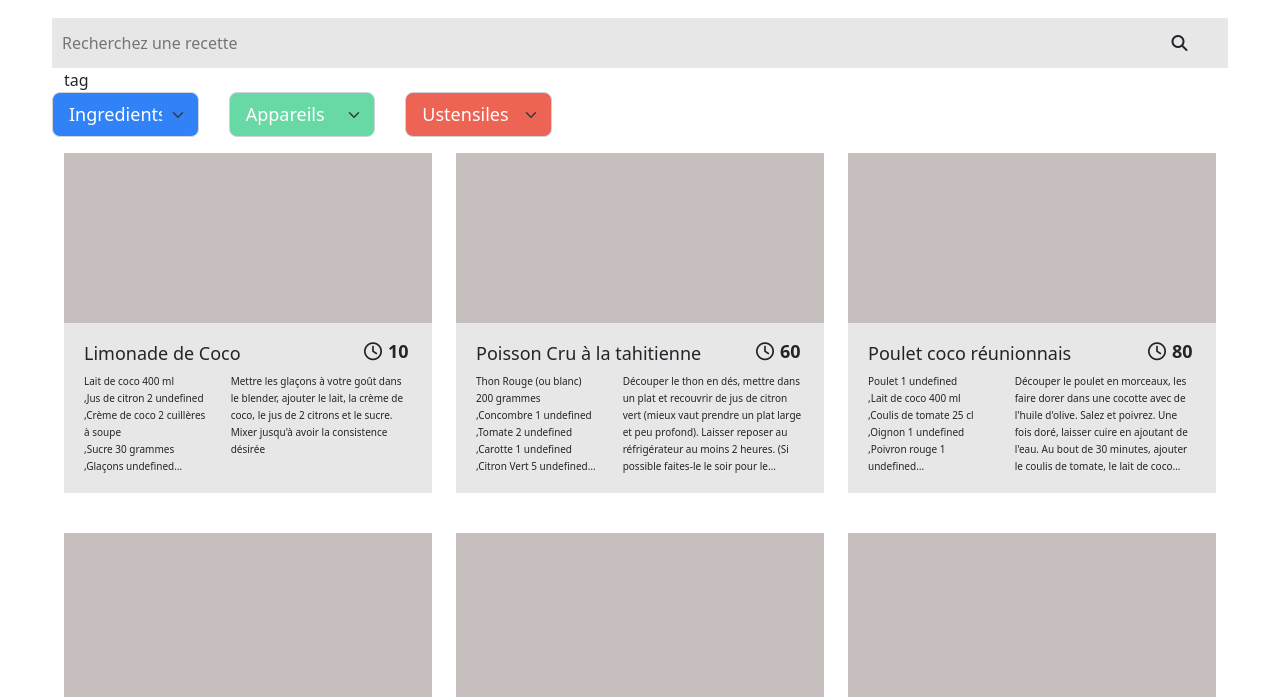
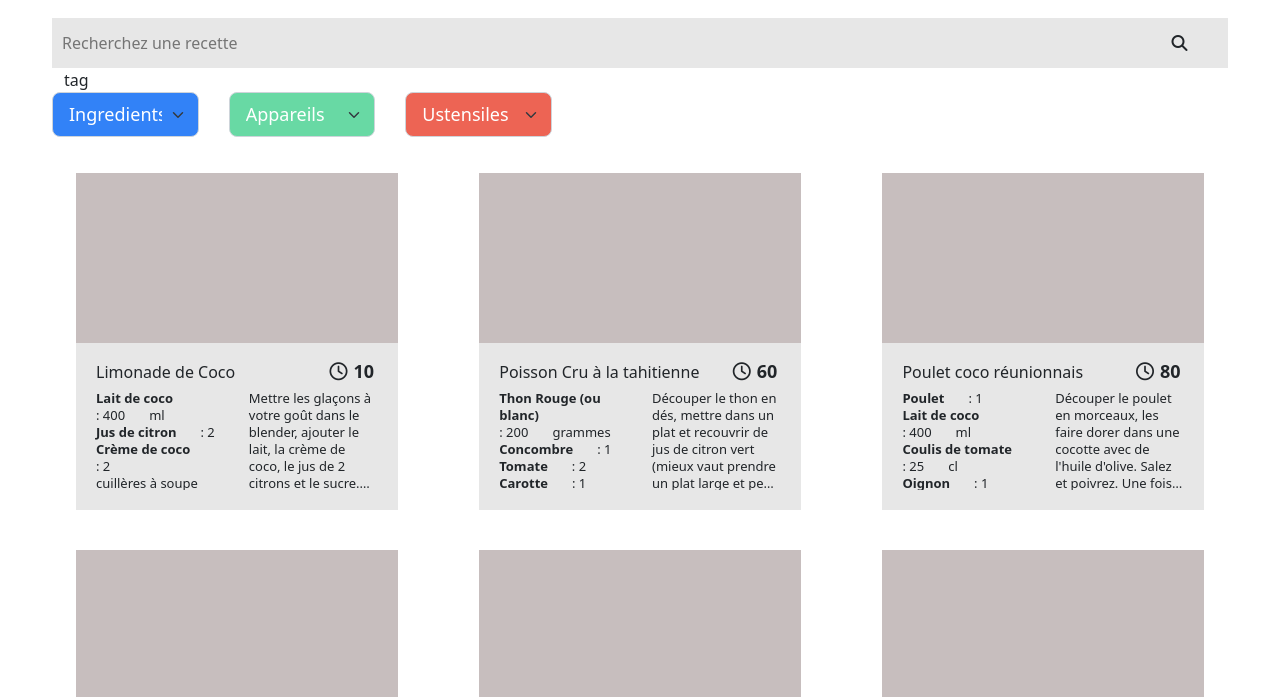
Before and after one commit to Nellylie/les_petits_plats, a website with bundled scripts: page index.html in a window 1280 px wide. Shown: the part 103-800 px from the top of the page. Built offline with nearby package versions, Linux system fonts and the light colour scheme.

Commit message:
feat(recherche): bar de recherche generale fonctionnelle

```diff
--- /dev/null
+++ b/script/IngredientCorps.js
@@ -0,0 +1,31 @@
+export class IngredientCorps {
+  constructor (ingredient, quantite, unite) {
+    this.ingredient = ingredient
+    this.quantite = quantite
+    this.unite = unite
+  }
+
+  detailIngredients () {
+    const ingredients = document.createElement('div')
+    const ingredient = document.createElement('div')
+    const quantite = document.createElement('div')
+    const unite = document.createElement('div')
+
+    ingredients.setAttribute('class', 'ingredientsConteneur row')
+    ingredient.setAttribute('class', 'ingredient col-auto align-self-start')
+    quantite.setAttribute('class', 'quantite col-auto align-self-start')
+    unite.setAttribute('class', 'unite col-auto align-self-start')
+
+    ingredient.textContent = `${this.ingredient}`
+    quantite.textContent = `: ${this.quantite} `
+    if (this.unite !== undefined) {
+      unite.textContent = this.unite
+    }
+
+    ingredients.appendChild(ingredient)
+    ingredients.appendChild(quantite)
+    ingredients.appendChild(unite)
+
+    return ingredients
+  }
+}
--- /dev/null
+++ b/script/RecetteArticle.js
@@ -0,0 +1,56 @@
+export class RecetteArticle {
+  constructor (id, name, listeIngredients, time, description, appareil, ustensil) {
+    this.id = id
+    this.name = name
+    this.listeIngredients = listeIngredients
+    this.time = time
+    this.description = description
+    this.appareil = appareil
+    this.ustensil = ustensil
+  }
+
+  cardsFactory () {
+    const articleRecette = document.createElement('article')
+    const conteneurImageRecette = document.createElement('div')
+    // const imgRecette = document.createElement('img')
+    const recetteDescription = document.createElement('div')
+    const enteteRecette = document.createElement('div')
+    const titreH2Recette = document.createElement('h2')
+    const conteneurTempsRecette = document.createElement('div')
+    const iconeTemps = document.createElement('i')
+    const tempsRecette = document.createElement('div')
+    const corpsRecette = document.createElement('div')
+    const ingredientRecette = document.createElement('div')
+    const noticeRecette = document.createElement('div')
+
+    articleRecette.setAttribute('id', this.id)
+    articleRecette.setAttribute('class', 'recettes-article')
+    conteneurImageRecette.setAttribute('class', 'recettes__image')
+    recetteDescription.setAttribute('class', 'recettes__detail')
+    enteteRecette.setAttribute('class', 'description-header row')
+    titreH2Recette.setAttribute('class', 'recettes__entete col-9')
+    conteneurTempsRecette.setAttribute('class', 'entete__temps-preparation col-3 row justify-content-end align-self-top')
+    iconeTemps.setAttribute('class', 'fa-regular fa-clock col-2 align-self-top justify-content-end')
+    tempsRecette.setAttribute('class', 'preparation-temps col-3 align-self-top justify-content-end')
+    corpsRecette.setAttribute('class', 'recettes__corps row')
+    ingredientRecette.setAttribute('class', 'corps__ingredient col-6')
+    noticeRecette.setAttribute('class', 'corps__indications col-6')
+    titreH2Recette.textContent = this.name
+    tempsRecette.textContent = this.time
+    new Array(this.listeIngredients)[0].forEach((ingredient) => { ingredientRecette.appendChild(ingredient) })
+    noticeRecette.textContent = this.description
+
+    articleRecette.appendChild(conteneurImageRecette)
+    articleRecette.appendChild(recetteDescription)
+    recetteDescription.appendChild(enteteRecette)
+    recetteDescription.appendChild(corpsRecette)
+    enteteRecette.appendChild(titreH2Recette)
+    enteteRecette.appendChild(conteneurTempsRecette)
+    conteneurTempsRecette.appendChild(iconeTemps)
+    conteneurTempsRecette.appendChild(tempsRecette)
+    corpsRecette.appendChild(ingredientRecette)
+    corpsRecette.appendChild(noticeRecette)
+
+    return articleRecette
+  }
+}
--- a/script/Recettefactory.js
+++ /dev/null
@@ -1,37 +0,0 @@
-
-export class Recettefactory {
-  constructor (recipes) {
-    this.recipes = recipes
-  }
-
-  factoryCartes () {
-    let chaqueRecette = ''
-    this.recipes.forEach((recipe) => {
-      const ingredientContenu = recipe.ingredients.map((contenu) => {
-        return contenu.ingredient + ' ' + contenu.quantity + ' ' + contenu.unit + '<br>'
-      })
-      chaqueRecette += `
-        <article id="${recipe.id}" class="recettes-article col-4">
-                <div class ="recettes__image row">
-                </div>
-                <div class="recettes__detail">
-                <div class="recettes__entete row">
-                    <h2 class="entete__titre col-9 ">${recipe.name}</h2>
-                    <div class="entete__temps-preparation col-3 row justify-content-end align-self-top">
-                        <i class="fa-regular fa-clock col-2 align-self-top justify-content-end"></i>
-                        <div class="preparation-temps col-3 align-self-top justify-content-end">${recipe.time}</div>
-                        </div>
-                    </div>
-                    <div class="recettes__corps row">
-                        <div class="corps__ingredient col-5">
-                                ${ingredientContenu}
-                                </div>
-                                <div class="corps__indications col-7">${recipe.description}</div>
-                                </div>
-                            </div>
-        </article>
-        `
-    })
-    return chaqueRecette
-  }
-}
--- /dev/null
+++ b/script/evenementRecherche.js
@@ -0,0 +1,21 @@
+import { declencheurTriArticleAffiche } from './filtreArticleAffiche.js'
+
+export function interactionRecherche () {
+  const rechercheBar = document.querySelector('.inputSearch')
+  const boutonRechercheBar = document.querySelector('.icone')
+
+  rechercheBar.addEventListener('input', (e) => {
+    const motRecherche = e.target.value
+    if (motRecherche.length >= 3) {
+      declencheurTriArticleAffiche(motRecherche)
+    }
+    if (motRecherche === '') {
+      declencheurTriArticleAffiche(motRecherche)
+    }
+  })
+
+  boutonRechercheBar.addEventListener('click', (e) => {
+    const motRecherche = e.target.value
+    declencheurTriArticleAffiche(motRecherche)
+  })
+}
--- /dev/null
+++ b/script/filtreArticleAffiche.js
@@ -0,0 +1,17 @@
+
+function matchRegexMot (motRecherche, balise) {
+  const rechercheUtilisateur = new RegExp(motRecherche, 'gi')
+  const baliseTexteBooleen = rechercheUtilisateur.test(balise.textContent)
+  return baliseTexteBooleen
+}
+export function declencheurTriArticleAffiche (motRecherche) {
+  const tousArticles = document.querySelectorAll('.recettes-article')
+  tousArticles.forEach((elementArticle) => {
+    const articleClass = 'recettes-article'
+    if (matchRegexMot(motRecherche, elementArticle)) {
+      elementArticle.className = articleClass
+    } else if (!matchRegexMot(motRecherche, elementArticle)) {
+      elementArticle.className = articleClass + ' invisible'
+    }
+  })
+}
--- a/script/getdata.js
+++ /dev/null
@@ -1,6 +0,0 @@
-import { recipes } from '../dataJson/recipes.js'
-
-export async function getRecipes () {
-  console.log(recipes)
-  return recipes
-}
--- a/script/index.js
+++ b/script/index.js
@@ -1,6 +1,24 @@
-import { getRecipes } from './getdata.js'
-import { Recettefactory } from './Recettefactory.js'
-const lesRecettes = await getRecipes()
-const parentCartes = document.querySelector('.recettes')
-console.log('div', parentCartes)
-parentCartes.innerHTML = new Recettefactory(lesRecettes).factoryCartes()
+import { recipes } from '../dataJson/recipes.js'
+import { RecetteArticle } from './RecetteArticle.js'
+import { IngredientCorps } from './IngredientCorps.js'
+import { interactionRecherche } from './evenementRecherche.js'
+
+export async function getRecipes () {
+  const recettesTableau = recipes
+  const conteneurToutesRecettes = document.querySelector('.recettes')
+
+  recettesTableau.forEach((recette) => {
+    const { id, name, ingredients, time, description, appliance, ustensils } = recette
+    const corpsIngredients = []
+    ingredients.forEach((ingredientUnique) => {
+      const { ingredient, quantity, unit } = ingredientUnique
+      corpsIngredients.push(new IngredientCorps(ingredient, quantity, unit).detailIngredients())
+    })
+    const carteRecette = new RecetteArticle(id, name, corpsIngredients, time, description, appliance, ustensils).cardsFactory()
+    conteneurToutesRecettes.appendChild(carteRecette)
+  })
+
+  interactionRecherche()
+}
+
+getRecipes()
--- a/style/_general.scss
+++ b/style/_general.scss
@@ -31,6 +31,7 @@ body{
     padding: 0;
     margin: 0;
     height:100%;
+    outline: none;
 }
 
 .groupe-select{
@@ -58,12 +59,25 @@ color: u.$blanc;
 }
 
 .recettes{
+    margin:0 auto!important;;
+    display: grid!important;
+    gap:0 5%!important;
+    grid-template-columns: 30% 30% 30%!important;
+    grid-auto-rows: auto;
     font-size: x-small;
     line-height: 17px;
 }
 .recettes-article{
-    margin-bottom: 40px;
 
+  font-size: small;
+  line-height: 17px;
+  border-radius: 5px 5px 0px 0px;
+  margin: 20px auto;
+
+}
+
+.invisible{
+    display: none;
 }
 .recettes__image{
 background-color: u.$gris__nuance;
@@ -116,3 +130,12 @@ padding:20px;
 .entete__titre{
     font-size: 18px;
 }
+
+.ingredientsConteneur{
+
+}
+
+.ingredient{
+
+    font-weight: 700;
+}
```
Also changed, not shown: style/style.css, 1 other file.
